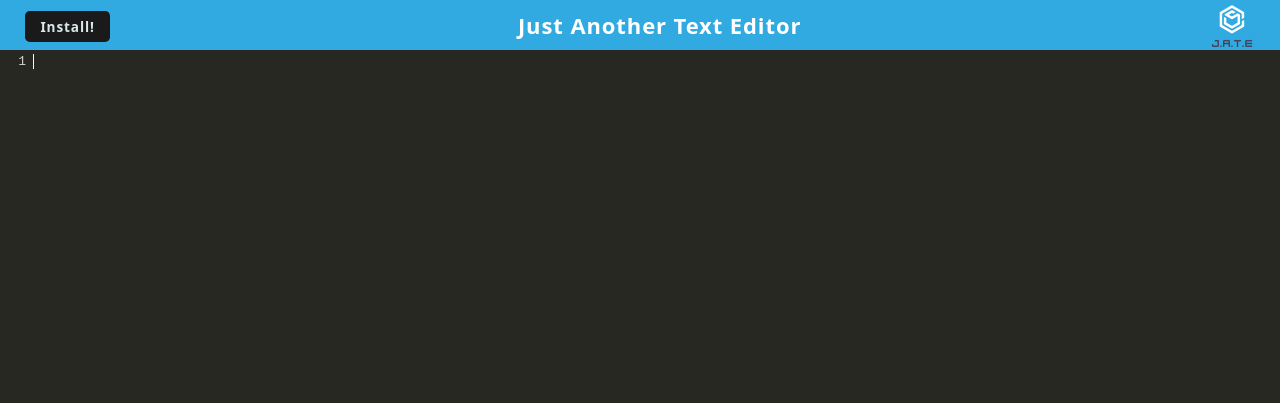
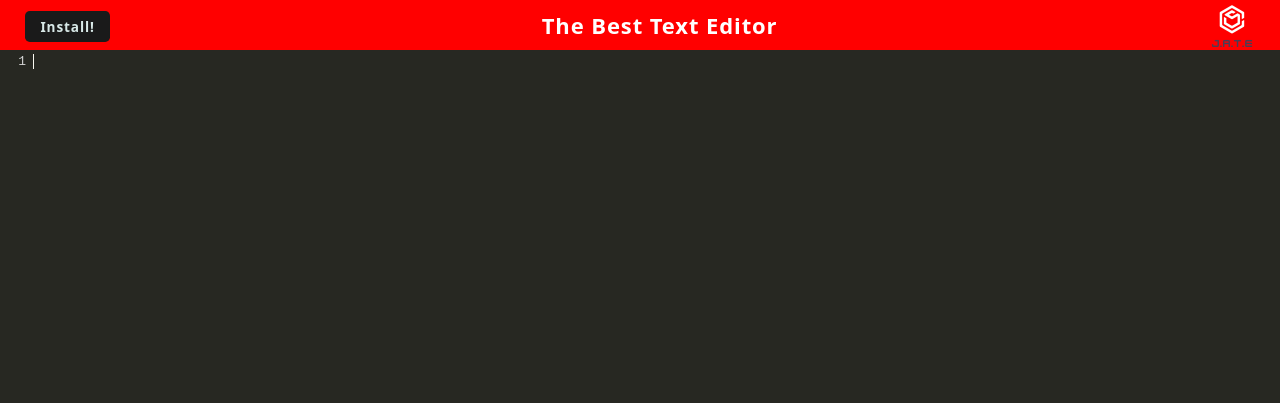
Before and after one commit to Walter-Conwell/bestTextEditor, a website built with webpack: page client/index.html in a window 1280 px wide. Built offline with nearby package versions, Linux system fonts and the light colour scheme; files whose address does not match are found by name.

Commit message:
fixed some styling

```diff
--- a/client/index.html
+++ b/client/index.html
@@ -23,7 +23,7 @@
       <div class="nav-btn">
         <a class="btn btn-sm btn-dark" id="buttonInstall" role="button">Install!</a>
       </div>
-     <h1> Just Another Text Editor</h1>
+     <h1> The Best Text Editor</h1>
 
       <div class="navbar-brand"
             ><img src="./assets/icons/icon_96x96.png"
--- a/client/src/css/style.css
+++ b/client/src/css/style.css
@@ -1,6 +1,6 @@
 /* app shell CSS */
 :root {
-  --primary: #31a9e1;
+  --primary: red;
   --gray: #ececec;
   --whitesmoke: #f5f5f5;
   --dark: #222;
@@ -11,8 +11,8 @@
 body {
   margin: 0;
   background-color: var(--monoaki);
-  font-family: system-ui, -apple-system, BlinkMacSystemFont, 'Segoe UI', Roboto,
-    Oxygen, Ubuntu, Cantarell, 'Fira Sans', 'Droid Sans', 'Helvetica Neue',
+  font-family: system-ui, -apple-system, BlinkMacSystemFont, "Segoe UI", Roboto,
+    Oxygen, Ubuntu, Cantarell, "Fira Sans", "Droid Sans", "Helvetica Neue",
     sans-serif;
 }
 
```
